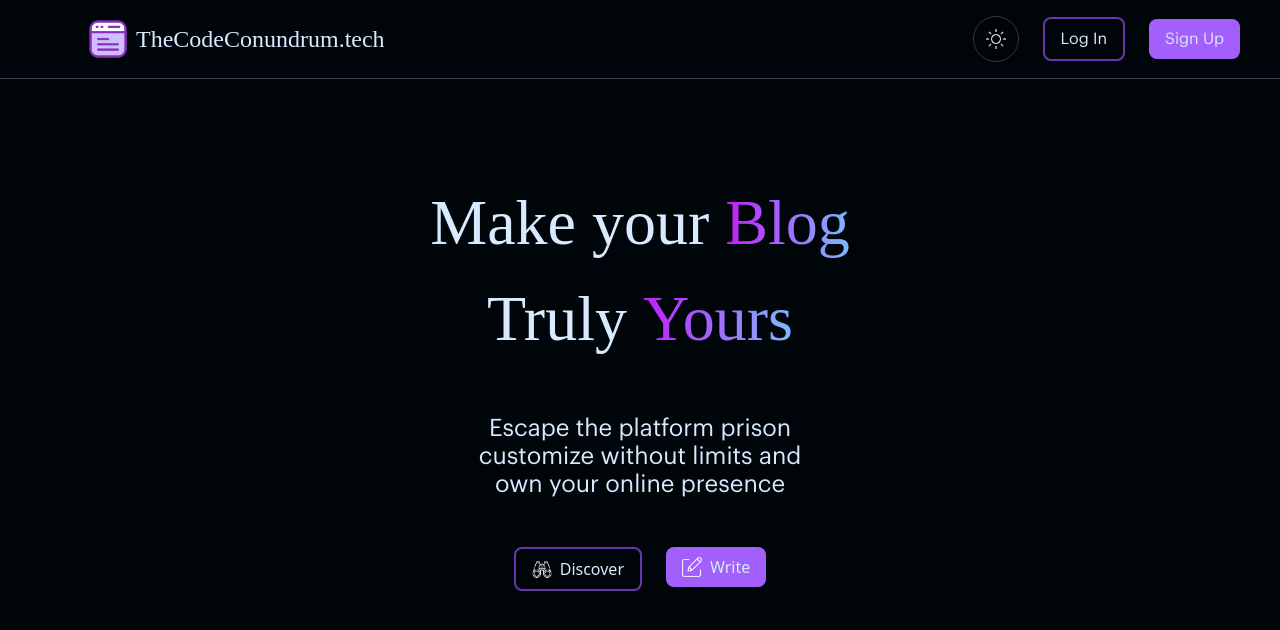
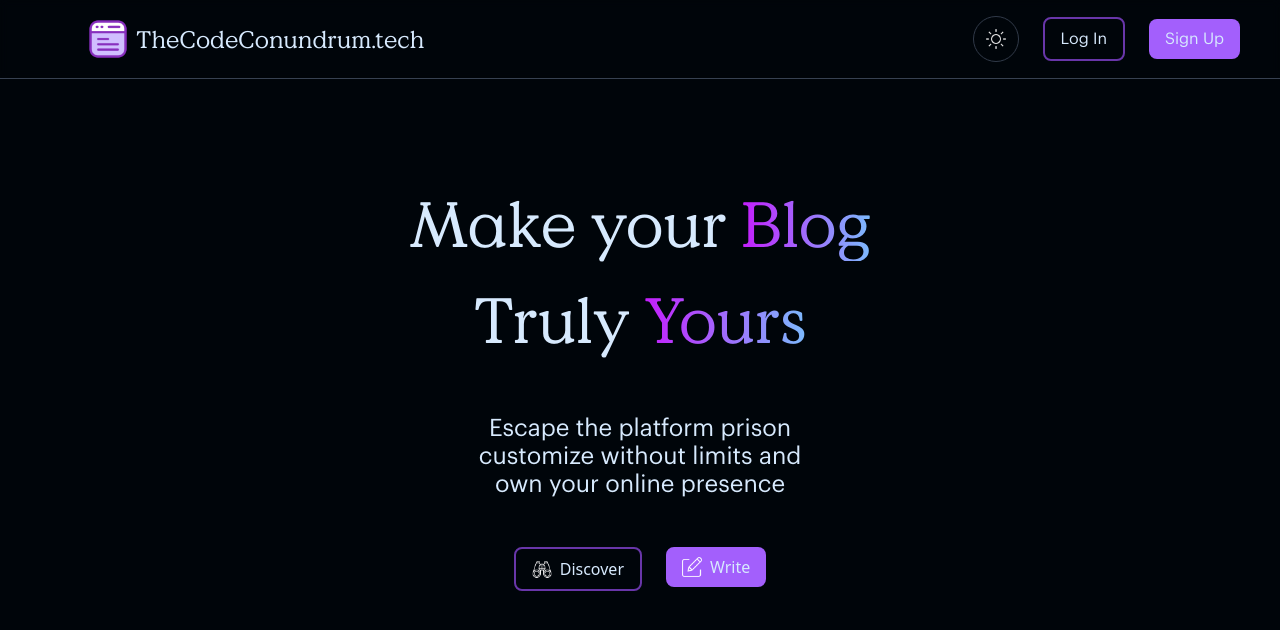
Before and after one commit to Vishesh0504/Blog, a React (Vite) app in the folder blog-frontend/: page / in a window 1280 px wide. Shown: the top 630 px of the page. Built offline with nearby package versions, Linux system fonts and the light colour scheme.

Commit message:
misc:changed the heading font

```diff
--- a/blog-frontend/src/index.css
+++ b/blog-frontend/src/index.css
@@ -6,4 +6,10 @@
 @font-face {
     font-family: Graphik;
     src: url("/assets/fonts/Graphik.otf") format("opentype");
+
   }
+
+@font-face {
+  font-family: Value-Serif;
+  src: url("/assets/fonts/Value-Serif.otf") format("opentype");
+}
--- a/blog-frontend/tailwind.config.ts
+++ b/blog-frontend/tailwind.config.ts
@@ -33,7 +33,7 @@ export default {
       },
       fontFamily: {
         content: "Graphik",
-        heading: "Montserrat",
+        heading: "Value-Serif",
       },
     },
   },
```
Also changed, not shown: blog-frontend/public/assets/fonts/Value-Serif.otf (added).
